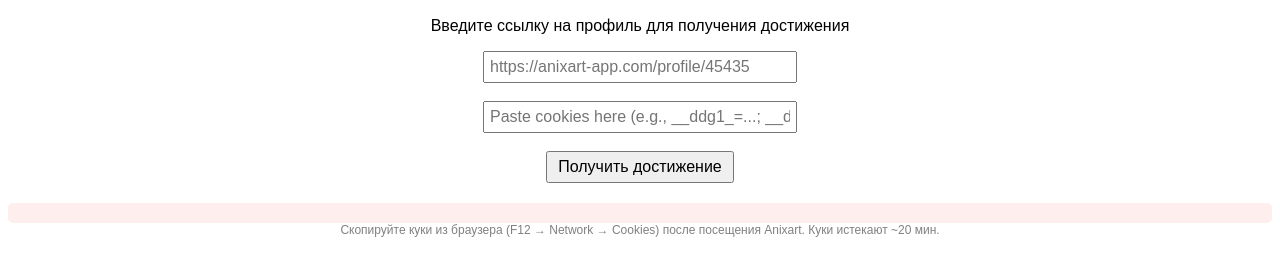
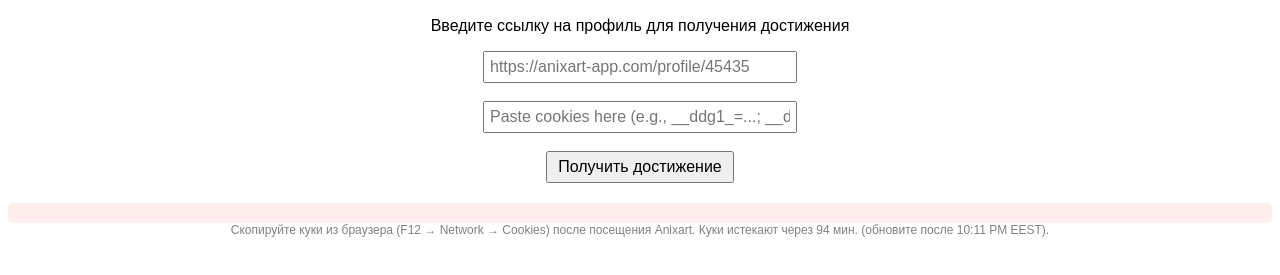
Before and after one commit to snopseno/webCDscord, a plain HTML site: page index.html in a window 1280 px wide. Shown: the part 81-356 px from the top of the page. Drawn offline with Linux system fonts and the light colour scheme.

Commit message:
Update index.html

```diff
--- a/index.html
+++ b/index.html
@@ -23,9 +23,20 @@
     <button onclick="fetchAchievement()">Получить достижение</button>
     <div id="achievement"></div>
     <div id="error"></div>
-    <div id="cookieNote">Скопируйте куки из браузера (F12 → Network → Cookies) после посещения Anixart. Куки истекают ~20 мин.</div>
+    <div id="cookieNote">Скопируйте куки из браузера (F12 → Network → Cookies) после посещения Anixart. Куки истекают через <span id="cookieTimer"></span> мин. (обновите после 10:11 PM EEST).</div>
 
     <script>
+        // Таймер для отслеживания срока действия куки (новый срок: 10:11 PM EEST)
+        function updateTimer() {
+            const expiryTime = new Date('2025-09-27T20:11:00Z').getTime(); // 10:11 PM EEST
+            const now = new Date().getTime();
+            const timeLeft = Math.max(0, Math.floor((expiryTime - now) / 60000)); // Минуты
+            document.getElementById('cookieTimer').textContent = timeLeft;
+            if (timeLeft <= 5) document.getElementById('cookieNote').style.color = 'red'; // Предупреждение за 5 мин
+        }
+        setInterval(updateTimer, 1000);
+        updateTimer();
+
         async function fetchAchievement() {
             const urlInput = document.getElementById('profileUrl').value.trim();
             const cookieInput = document.getElementById('cookieInput').value;
@@ -49,7 +60,7 @@
 
             const requestBody = { profileInput: urlInput }; // Как в форме Anixart
 
-            // Основной эндпоинт (предполагаемый для запроса)
+            // Основной эндпоинт (предполагаемый)
             let achievementUrl = 'https://anixart-app.com/api/achievement/request';
             try {
                 const response = await fetch(achievementUrl, {
@@ -72,17 +83,17 @@
                     var achievementData = await response.json();
                 }
 
-                // Отображение иконки (предполагаемые поля из ответа)
+                // Обработка ответа
                 const achievementIcon = achievementData.icon || achievementData.badge_url || achievementData.image;
                 if (achievementIcon) {
                     achievementDiv.innerHTML = `<img src="${achievementIcon}" alt="Достижение" style="max-width: 200px;"> <p>Код достижения: ${achievementData.code || 'N/A'}</p>`;
-                } else if (achievementData.error === 'limit_reached') {
+                } else if (achievementData.error && achievementData.error.includes('limit')) {
                     errorDiv.innerHTML = '<strong>Достигнут лимит получения достижений. Попробуй позже.</strong>';
                 } else {
                     errorDiv.innerHTML = '<strong>Достижение получено, но иконка не найдена.</strong>';
                 }
             } catch (error) {
-                errorDiv.innerHTML = `<strong>Ошибка: ${error.message}. Проверьте куки или ссылку.</strong>`;
+                errorDiv.innerHTML = `<strong>Ошибка: ${error.message}. Проверьте куки (истекают в 10:11 PM EEST) или ссылку.</strong>`;
             }
         }
     </script>
```
